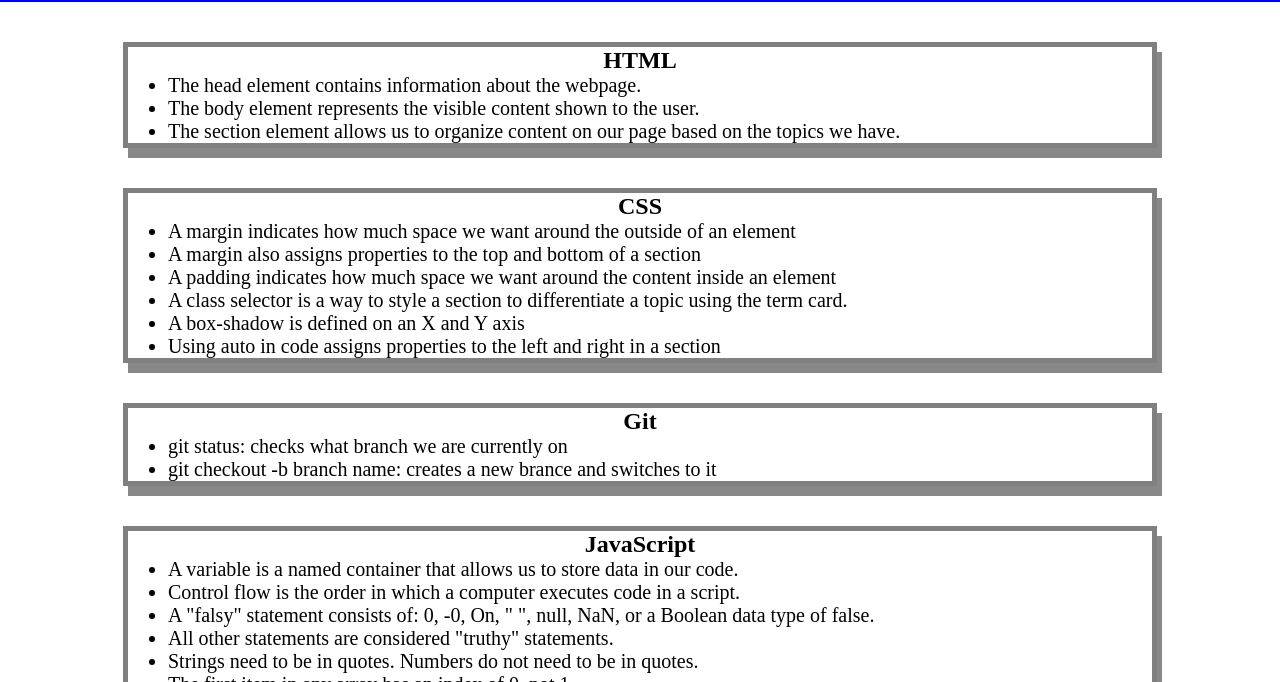
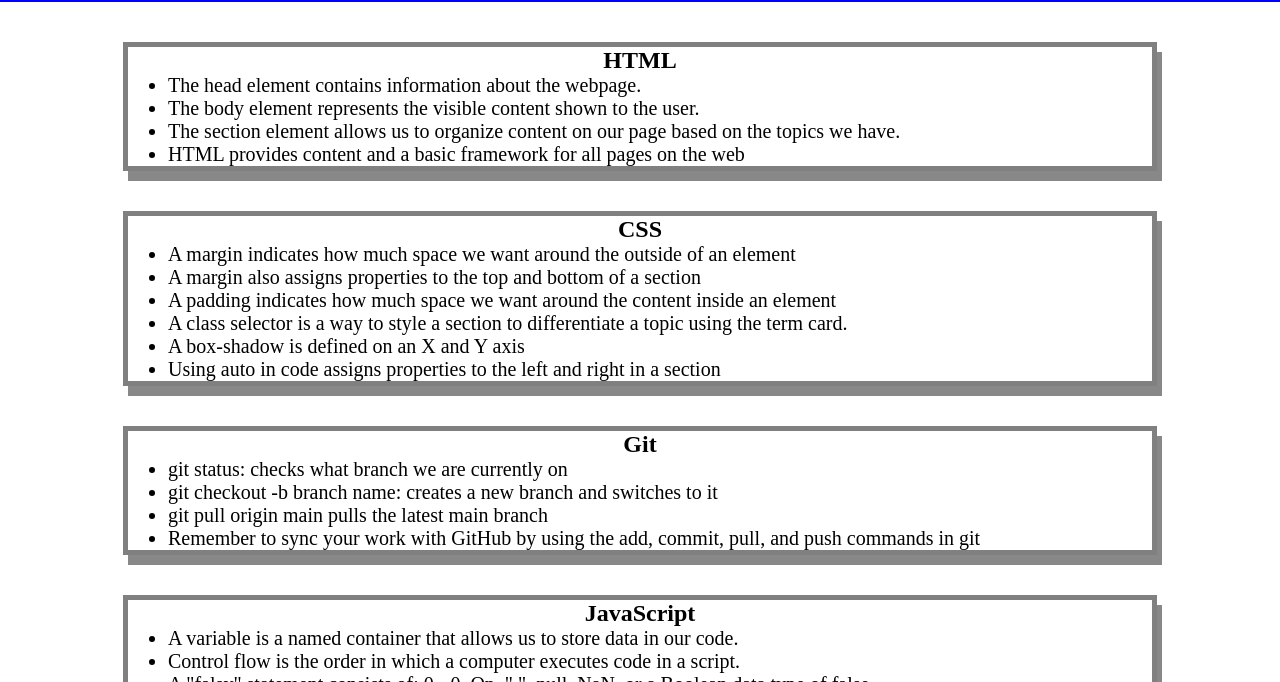
Before and after one commit to Amy-Hronek/prework-study-guide, a plain HTML site: page index.html in a window 1280 px wide. Shown: the part 118-800 px from the top of the page. Drawn offline with Linux system fonts and the light colour scheme.

Commit message:
updated project README file

```diff
--- a/index.html
+++ b/index.html
@@ -20,6 +20,7 @@
           <li>The head element contains information about the webpage.</li>
           <li>The body element represents the visible content shown to the user.</li>
           <li>The section element allows us to organize content on our page based on the topics we have.</li>
+          <li>HTML provides content and a basic framework for all pages on the web</li>
         </ul>
 
       </section>
@@ -41,7 +42,9 @@
         <h2>Git</h2>
         <ul>
           <li>git status: checks what branch we are currently on</li>
-          <li>git checkout -b branch name: creates a new brance and switches to it</li>
+          <li>git checkout -b branch name: creates a new branch and switches to it</li>
+          <li>git pull origin main pulls the latest main branch</li>
+          <li>Remember to sync your work with GitHub by using the add, commit, pull, and push commands in git</li>
         </ul>
 
       </section>
```
Also changed, not shown: 1 other file.
